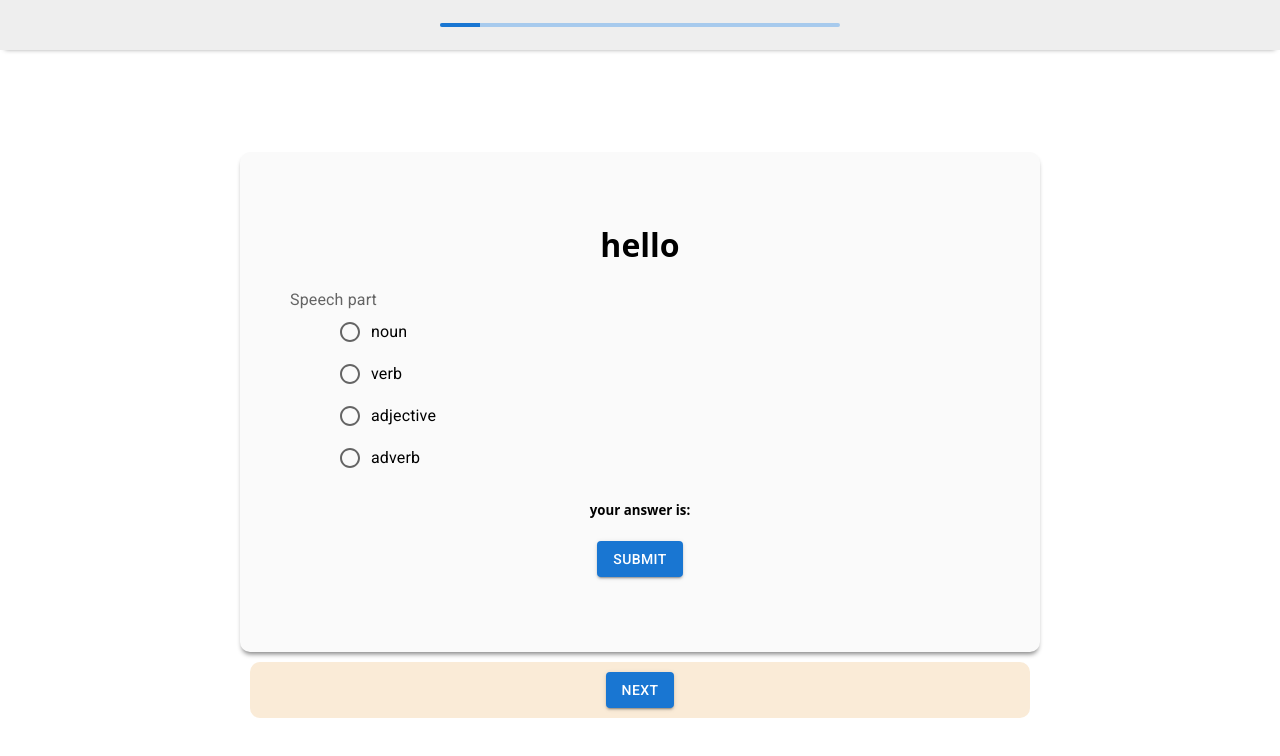
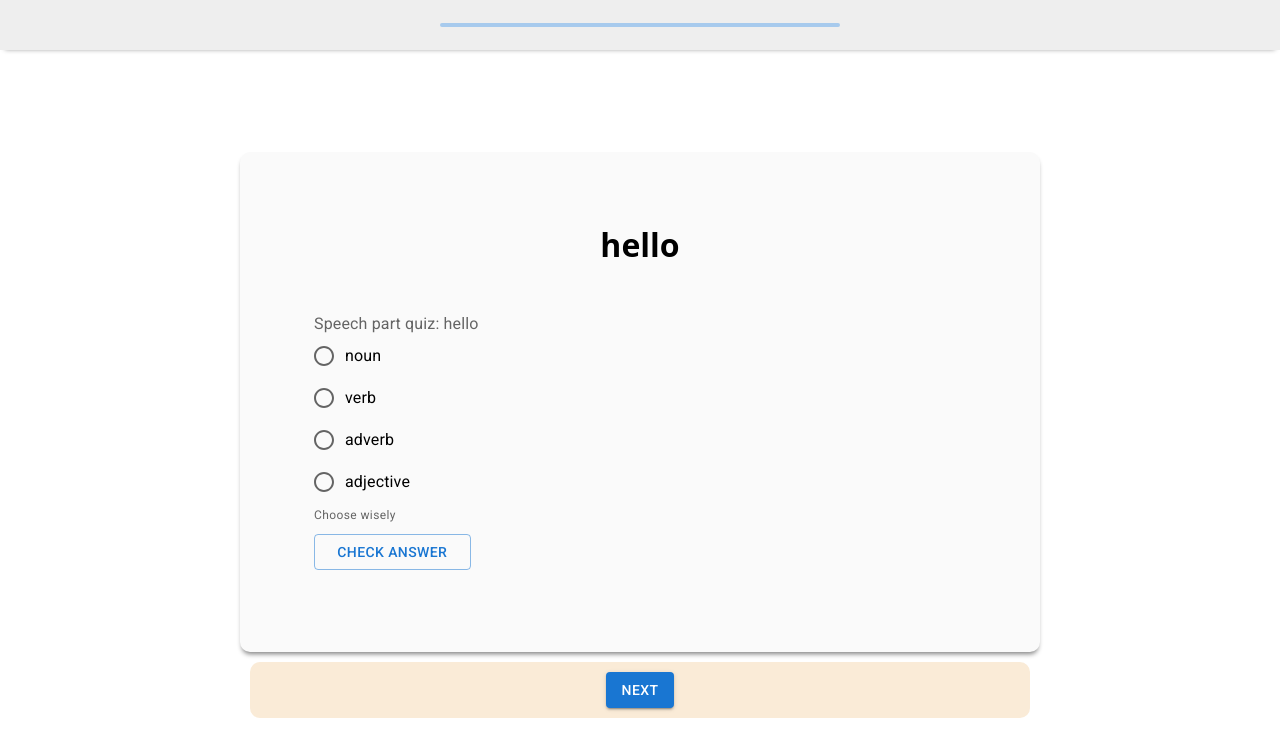
Before and after one commit to amratallah123/exams-system-interface, a React (Create React App) app: page / in a window 1280 px wide. Shown: the top 756 px of the page. Built offline with nearby package versions, Linux system fonts and the light colour scheme; no server answers.

Commit message:
handle check answer

```diff
--- a/src/components/Question.jsx
+++ b/src/components/Question.jsx
@@ -2,57 +2,80 @@ import {
   Button,
   FormControl,
   FormControlLabel,
+  FormHelperText,
   FormLabel,
   Radio,
   RadioGroup,
 } from "@mui/material";
-import React, { useState } from "react";
+import { useState } from "react";
 import "../styles/question.css";
+import * as React from "react";
 export const Question = (props) => {
+  const [value, setValue] = useState("");
+  const [error, setError] = useState(false);
+  const [helperText, setHelperText] = useState("Choose wisely");
+
+  const handleRadioChange = (event) => {
+    setValue(event.target.value);
+    setHelperText(" ");
+    setError(false);
+  };
+
+  const handleSubmit = (event) => {
+    event.preventDefault();
+
+    if (value === props.question.pos) {
+      setHelperText("You got it!");
+      setError(false);
+    } else if (value === "") {
+      setHelperText("Please select an option.");
+      setError(true);
+    } else {
+      setHelperText("Sorry, wrong answer!");
+      setError(true);
+    }
+  };
+  const isSubmitted = () => {};
   return (
     <div className="questionBox">
       <div className="question">
         <h1>{props.question ? props.question.word : "hello"}</h1>
       </div>
-      <form className="answers">
-        <FormLabel id="demo-radio-buttons-group-label">Speech part</FormLabel>
+      <form onSubmit={handleSubmit}>
+        <FormControl sx={{ m: 3 }} error={error} variant="standard">
+          <FormLabel id="demo-error-radios">
+            Speech part quiz: {props.question ? props.question.word : "hello"}
+          </FormLabel>
           <RadioGroup
-          aria-labelledby="demo-radio-buttons-group-label"
-          defaultValue="female"
-          name="radio-buttons-group"
+            aria-labelledby="demo-error-radios"
+            name="quiz"
+            value={value}
+            onChange={handleRadioChange}
           >
+            <FormControlLabel value="noun" control={<Radio />} label="noun" />
+            <FormControlLabel value="verb" control={<Radio />} label="verb" />
             <FormControlLabel
-            className="answer"
-            value="noun"
+              value="adverb"
               control={<Radio />}
-            label="noun"
+              label="adverb"
             />
             <FormControlLabel
-            className="answer"
-            value="verb"
-            control={<Radio />}
-            label="verb"
-          />
-
-          <FormControlLabel
-            className="answer"
               value="adjective"
               control={<Radio />}
               label="adjective"
             />
-          <FormControlLabel
-            className="answer"
-            value="adverb"
-            control={<Radio />}
-            label="adverb"
-          />
           </RadioGroup>
-        <div className="submit">
-          <h5>
-            your answer is:
-          </h5>
-          <Button variant="contained">submit</Button>
-        </div>
+          <FormHelperText>{helperText}</FormHelperText>
+          <Button
+            sx={{ mt: 1, mr: 1 }}
+            type="submit"
+            variant="outlined"
+            className="submit"
+            onClick={() => isSubmitted()}
+          >
+            Check Answer
+          </Button>
+        </FormControl>
       </form>
     </div>
   );
--- a/src/pages/Rank.jsx
+++ b/src/pages/Rank.jsx
@@ -7,7 +7,7 @@ export const Rank = () => {
   const [rank, setRank] = useState(0);
   useEffect(() => {
     getRank();
-  });
+  }, []);
   const getRank = async () => {
     const results = await postScoreAndGetRank(90);
     console.log(rank);
--- a/src/pages/Test.jsx
+++ b/src/pages/Test.jsx
@@ -27,11 +27,17 @@ export const Test = () => {
   return (
     <div className="test">
       <div className="progress">
-        <LinearProgress className="line" variant="determinate" value={10} />
+        <LinearProgress
+          className="line"
+          variant="determinate"
+          value={index * 10}
+        />
       </div>
 
       <div className="questions">
-        <Question question={words[index]}> </Question>
+        <Question question={words[index]} isNotSubmit={true}>
+          {" "}
+        </Question>
         <div className="next">
           <Button onClick={() => handleUpdateIndex()} variant="contained">
             Next
--- a/src/styles/question.css
+++ b/src/styles/question.css
@@ -14,12 +14,13 @@
     padding-left: 50px;
 }
 
+
 .submit{
     text-align: center;
 }
 @media screen and (max-width: 800px) {
     .questionBox{
-        height: 300px;
+        height: 400px;
         width: 300px;
     }
   }
```
Lines whose indentation alone changed are shown as unchanged.
